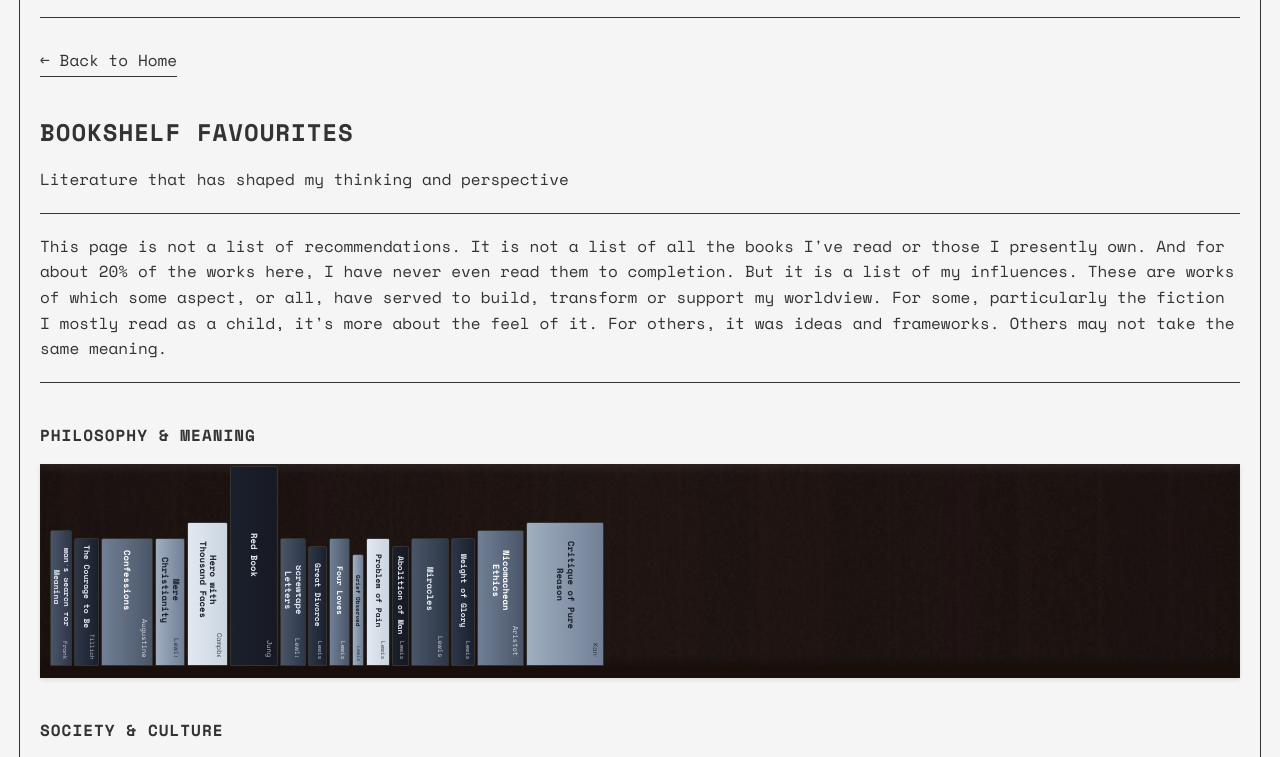
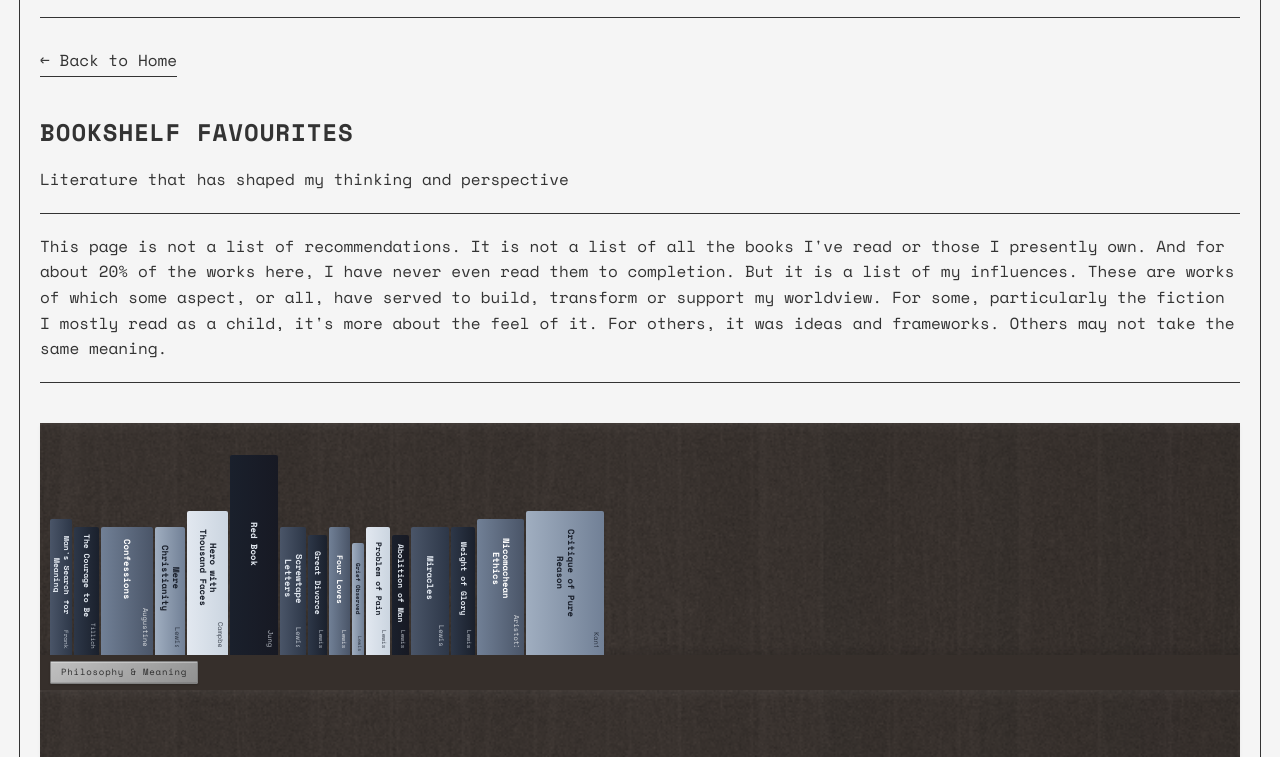
Before and after one commit to notdonecreating/dd, a plain HTML site: page bookshelf.html in a window 1280 px wide. Shown: the part 136-893 px from the top of the page. Drawn offline with nearby package versions, Linux system fonts and the light colour scheme.

Commit message:
Update bookshelf wooden shelves stacked.html

```diff
--- a/bookshelf.html
+++ b/bookshelf.html
@@ -145,7 +145,8 @@
         }
 
         .bookshelf-section {
-            margin: 0 0 40px 0;
+            position: relative; /* This is now the positioning parent */
+            margin: 0 0 0px 0;
             display: block;
         }
 
@@ -160,13 +161,37 @@
         }
         */
 
+        /*
         .shelf-label {
             font-size: 16px;
             text-transform: uppercase;
             letter-spacing: 1px;
-            /* margin-bottom: 20px; */
             font-weight: bold;
-            margin: 0px 0 16px 0; /* top 20px, bottom 10px fixed */
+            margin: 0px 0 16px 0;
+        }
+        */
+
+        .shelf-label {
+            position: absolute;
+            left: 10px;
+            bottom: 6px; /* Position it on the front edge of shelf */
+            font-size: 9px;
+            letter-spacing: 0.8px;
+            font-weight: 500;
+            font-family: 'Space Mono', monospace;
+
+            background: linear-gradient(145deg, #c0c0c0 0%, #a8a8a8 50%, #909090 100%);
+            color: #2c2c2c;
+            border: 1px solid #808080;
+            border-radius: 1px;
+            padding: 3px 10px;
+
+            box-shadow:
+                0 1px 2px rgba(0, 0, 0, 0.2),
+                inset 0 1px 0 rgba(255, 255, 255, 0.3),
+                inset 0 -1px 0 rgba(0, 0, 0, 0.1);
+
+            z-index: 100;
         }
 
         /*
@@ -188,29 +213,31 @@
 
         .bookshelf {
             position: relative;
-            background-color: #2b1d1a;
+            background-color: #4f4641;
             background-image:
                 url('/assets/textures/wood.png'),
-                linear-gradient(90deg, rgba(0, 0, 0, 0.1), transparent 50%, rgba(0, 0, 0, 0.1));
+                linear-gradient(90deg, rgba(255, 255, 255, 0.02), transparent 50%, rgba(0, 0, 0, 0.06));
             background-size: cover;
             background-repeat: repeat;
             background-blend-mode: multiply;
 
-            border-bottom: 12px solid #1a0e0a;
-            border-top: 2px solid rgba(255, 255, 255, 0.05);
-            min-height: 200px;
+            border-bottom: 35px solid #362f2b;
+            border-top: 2px solid rgba(255, 255, 255, 0.04);
+            min-height: 230px;
+            max-height: 230px;
             overflow-x: auto;
             overflow-y: visible;
             padding: 0 10px 0px 10px;
             scrollbar-width: thin;
-            scrollbar-color: #5e4b3c transparent;
+            scrollbar-color: #362f2b transparent;
             margin-top: 0 !important;
+            margin-bottom: 0 !important;
             display: flex;
             align-items: flex-end;
             box-shadow:
-                inset 0 -4px 8px rgba(0, 0, 0, 0.3),
-                inset 0 4px 6px rgba(255, 255, 255, 0.05),
-                0 2px 4px rgba(0, 0, 0, 0.1);
+                inset 0 -4px 8px rgba(0, 0, 0, 0.12),
+                inset 0 4px 6px rgba(255, 255, 255, 0.04),
+                0 2px 4px rgba(0, 0, 0, 0.04);
         }
 
 
@@ -245,7 +272,7 @@
             /* Default dimensions - will be overridden by inline styles */
             width: 40px;
             height: 180px;
-            border: 1px solid var(--border-color);
+            border: 1px solid var(#333);
             cursor: pointer;
             transition: transform 0.3s cubic-bezier(0.4, 0, 0.2, 1);
             display: flex;
@@ -523,7 +550,6 @@
         </div> -->
 
         <div class="bookshelf-section active">
-            <div class="shelf-label">Philosophy & Meaning</div>
             <div class="bookshelf">
                 <div class="books-container">
                     <div class="book" data-title="Man's Search for Meaning" data-author="Viktor E. Frankl" data-description="A profound exploration of finding purpose even in the most difficult circumstances. Frankl's experiences in Nazi concentration camps formed the basis for his approach to discovering meaning in all forms of existence, even the most brutal ones." data-pages="165" data-width="5.5" data-height="8.5" style="width: 22px; height: 136px;">
@@ -623,6 +649,7 @@
 
                 </div>
             </div>
+            <div class="shelf-label">Philosophy & Meaning</div>
         </div>
 
         <div class="bookshelf-section">
```
Lines whose indentation alone changed are shown as unchanged.
